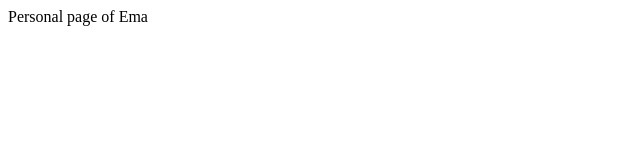
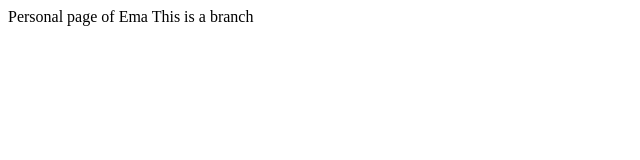
Before and after one commit to Em01-1/Em01-1.github.io, a plain HTML site: page index.html in a window 1280 px wide. Shown: the whole page, without its empty margins (0-640 px from the left). Drawn offline with Linux system fonts and the light colour scheme.

Commit message:
added a branhc

```diff
--- a/index.html
+++ b/index.html
@@ -7,5 +7,6 @@
 </head>
 <body>
     Personal page of Ema
+    This is a branch
 </body>
 </html>
```
